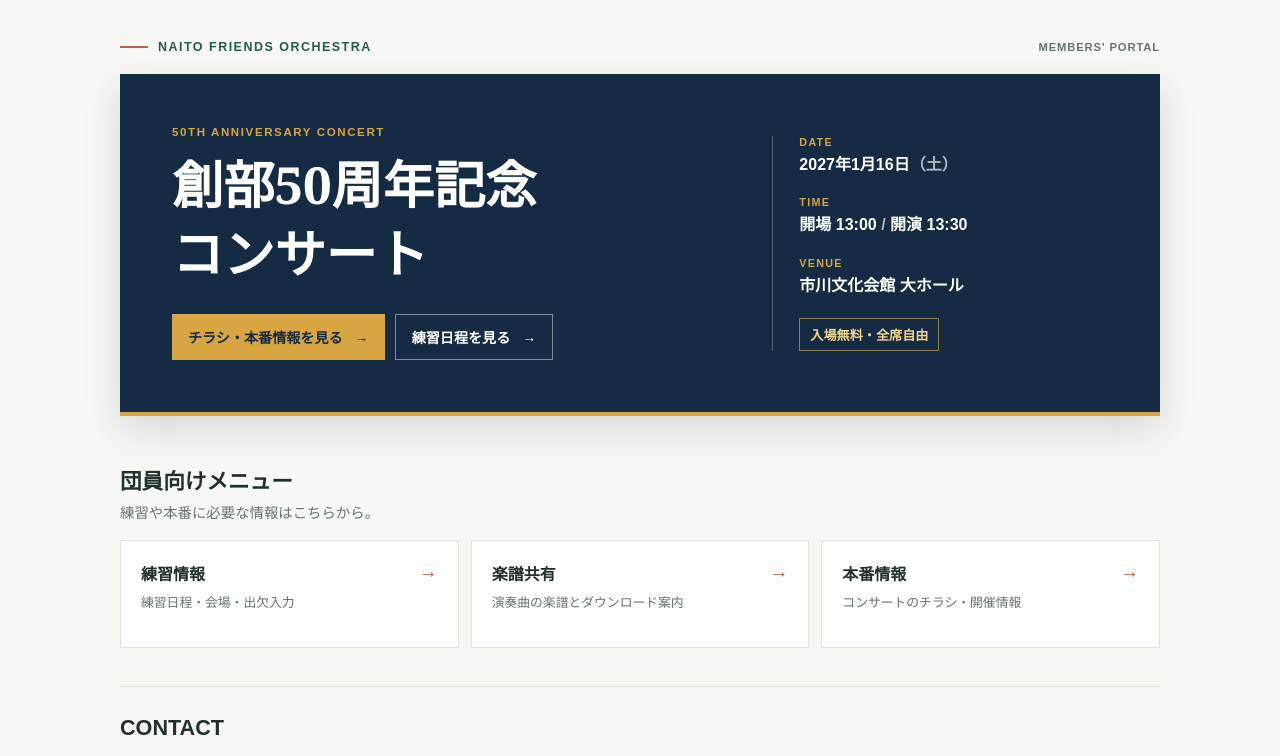
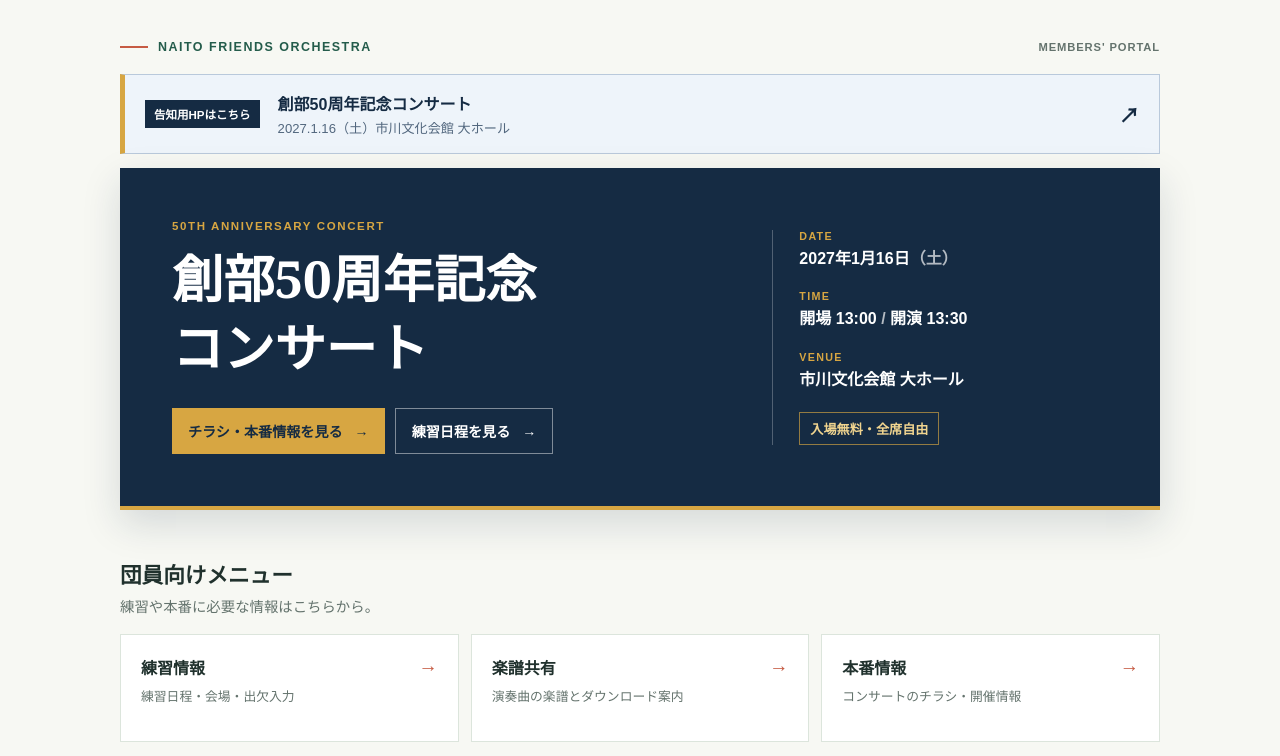
Before and after one commit to waka572/naitoocheHP, a plain HTML site: page index.html in a window 1280 px wide. Shown: the top 756 px of the page. Drawn offline with Linux system fonts and the light colour scheme.

Commit message:
告知用HP追加、その他軽微な修正

```diff
--- a/index.html
+++ b/index.html
@@ -5,13 +5,22 @@
   <meta name="viewport" content="width=device-width, initial-scale=1">
   <meta name="description" content="ナイトウフレンズオーケストラ 創部50周年記念コンサートの本番・練習・楽譜など、団員向け情報をまとめたサイトです。">
   <title>ナイトウフレンズオーケストラ | 団員サイト</title>
-  <link rel="stylesheet" href="styles.css?v=20261126-2">
+  <link rel="stylesheet" href="styles.css?v=20261127-1">
 </head>
 <body>
   <main class="page home-page">
     <header class="home-header">
       <p class="eyebrow">NAITO FRIENDS ORCHESTRA <span>MEMBERS' PORTAL</span></p>
     </header>
+
+    <a class="public-announcement" href="https://toho-obog-orchestra50th.hp.peraichi.com" target="_blank" rel="noopener noreferrer" aria-label="創部50周年記念コンサート告知ページを新しいタブで開く">
+      <span class="public-announcement__label">告知用HPはこちら</span>
+      <span class="public-announcement__body">
+        <strong>創部50周年記念コンサート</strong>
+        <span>2027.1.16（土）市川文化会館 大ホール</span>
+      </span>
+      <span class="public-announcement__arrow" aria-hidden="true">↗</span>
+    </a>
 
     <section class="event-highlight" aria-labelledby="event-title">
       <div class="event-copy">
@@ -53,7 +62,7 @@
 
     <section class="home-section home-section--secondary" aria-labelledby="connect-title">
       <div class="home-section-heading">
-        <h2 id="connect-title">CONTACT
+        <h2 id="connect-title">CONTACT</h2>
       </div>
       <nav class="home-menu-grid home-menu-grid--secondary" aria-label="連絡先とSNS">
         <a class="link-card home-card" href="https://www.instagram.com/toho.obog.orchestra?stkn=MWJlYWU2MHlvcnFobw==" target="_blank" rel="noopener noreferrer">
--- a/styles.css
+++ b/styles.css
@@ -44,6 +44,59 @@ body {
   color: var(--muted);
   font-size: 0.7rem;
   letter-spacing: 0.08em;
+}
+
+.public-announcement {
+  display: grid;
+  grid-template-columns: auto 1fr auto;
+  gap: 18px;
+  align-items: center;
+  margin-bottom: 14px;
+  padding: 16px 20px;
+  border: 1px solid #b9c9db;
+  border-left: 5px solid var(--gold);
+  background: #eef4fa;
+  color: #152b43;
+  text-decoration: none;
+  transition: background-color 160ms ease, border-color 160ms ease, transform 160ms ease;
+}
+
+.public-announcement:hover {
+  transform: translateY(-2px);
+  border-color: #8fa8c2;
+  background: #f5f8fc;
+}
+
+.public-announcement:focus-visible {
+  outline: 3px solid var(--gold);
+  outline-offset: 3px;
+}
+
+.public-announcement__label {
+  padding: 6px 9px;
+  background: #152b43;
+  color: #fff;
+  font-size: 0.72rem;
+  font-weight: 700;
+  white-space: nowrap;
+}
+
+.public-announcement__body {
+  display: grid;
+  gap: 3px;
+}
+
+.public-announcement__body strong { font-size: 1rem; }
+
+.public-announcement__body span {
+  color: #52677e;
+  font-size: 0.82rem;
+}
+
+.public-announcement__arrow {
+  color: #152b43;
+  font-size: 1.25rem;
+  font-weight: 700;
 }
 
 .event-highlight {
@@ -552,6 +605,15 @@ footer a { color: var(--green); }
   .page { width: min(100% - 32px, 880px); padding-top: 42px; }
   .home-page { width: min(100% - 32px, 1040px); padding-top: 28px; }
   .home-header .eyebrow { margin-bottom: 16px; }
+  .public-announcement {
+    grid-template-columns: 1fr auto;
+    gap: 10px;
+    padding: 14px 16px;
+  }
+  .public-announcement__label {
+    grid-column: 1 / -1;
+    justify-self: start;
+  }
   .event-highlight { gap: 24px; padding: 24px 20px; }
   .event-copy h1 { font-size: clamp(1.7rem, 8vw, 2.25rem); }
   .event-actions { flex-direction: column; }
```
Also changed, not shown: performance.html (+6 -1 lines), sheet-music.html (+2 -2 lines).
